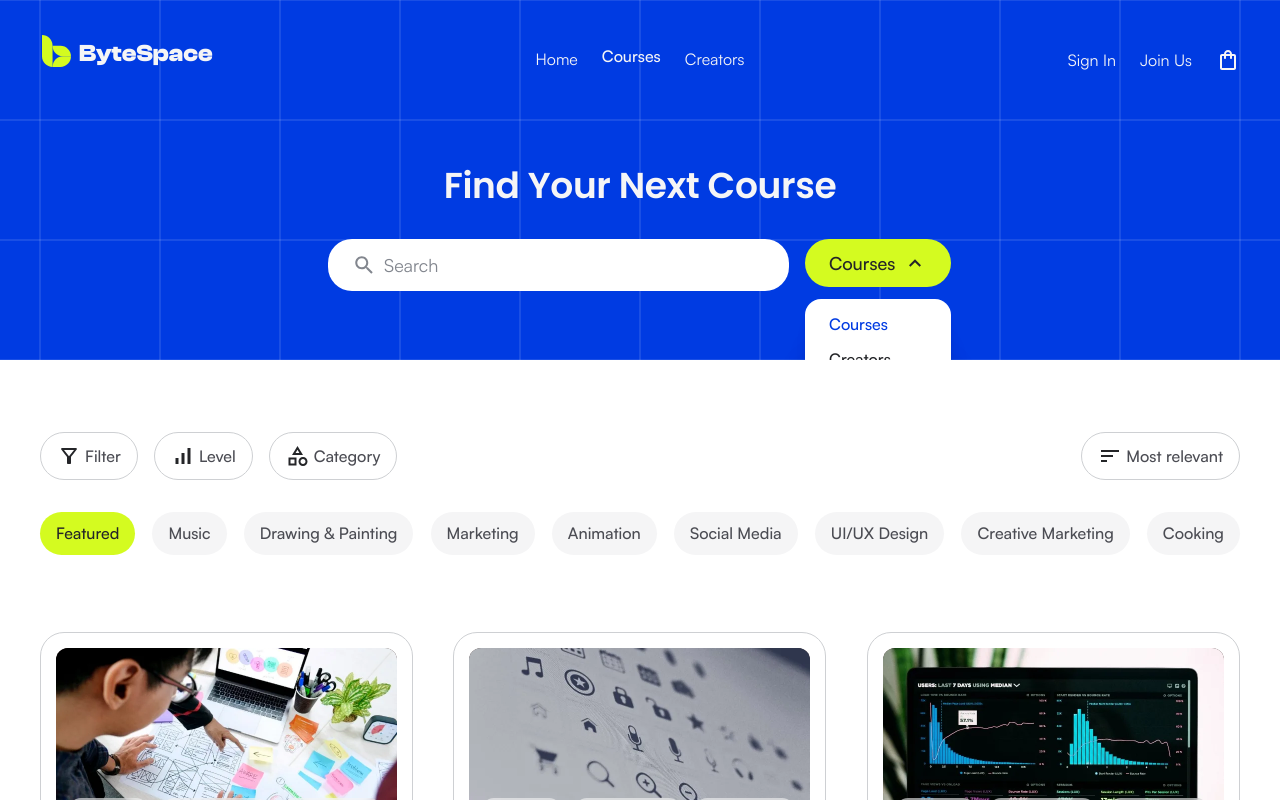
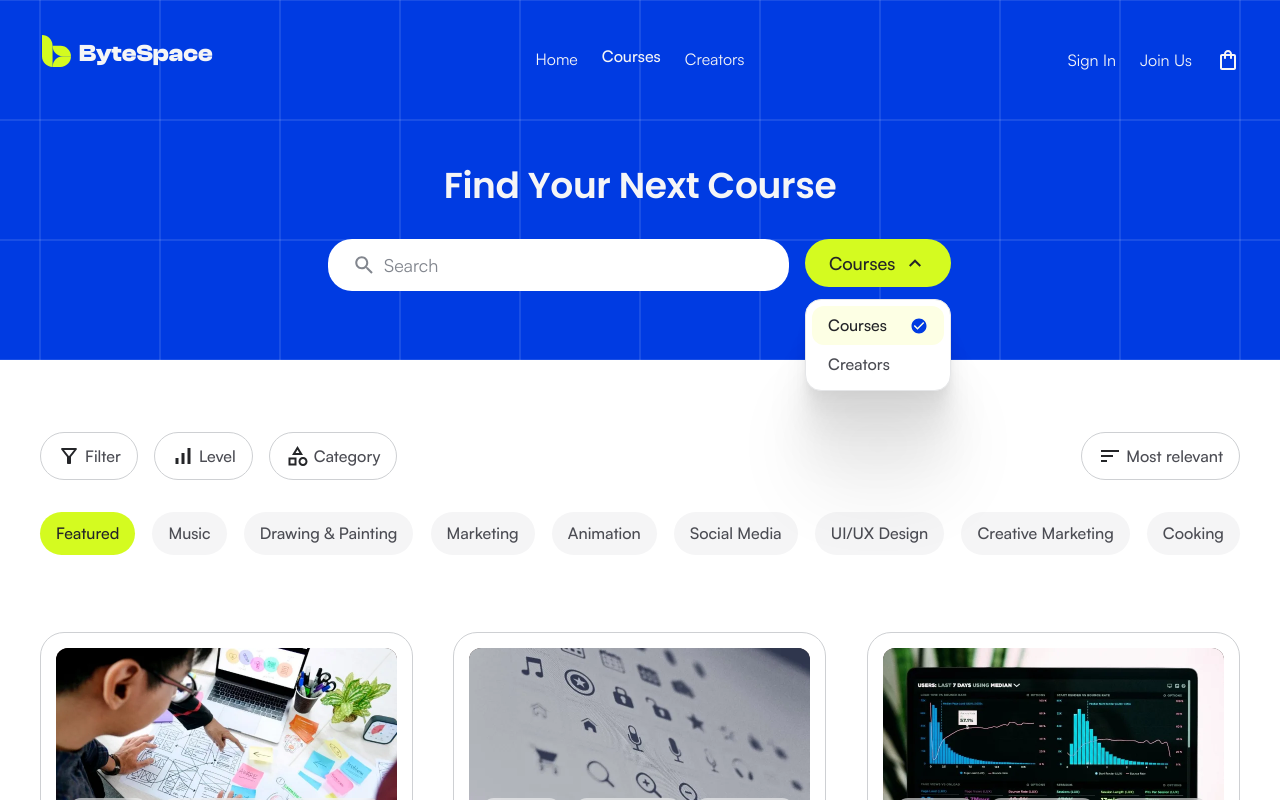
Before and after one commit to developersajeeb/ByteSpace, a Next.js app: page /courses in a window 1280 px wide. Both pictures are taken after a click on the button "Courses". Shown: the top 800 px of the page. Built offline with nearby package versions, Linux system fonts and the light colour scheme.

Commit message:
fix: keep catalog scope dropdown from being clipped by the hero band
- Hero band allows overflow so the menu renders fully above the page
- Menu closes on outside click and Escape; selected option is marked

```diff
--- a/src/app/(site)/courses/page.tsx
+++ b/src/app/(site)/courses/page.tsx
@@ -28,7 +28,7 @@ export default async function CoursesPage({ searchParams }: PageProps<"/courses"
 
   return (
     <>
-      <BlueBand className="h-[300px] sm:h-[360px]">
+      <BlueBand className="z-10 h-[300px] overflow-visible sm:h-[360px]">
         <div className="container-page flex flex-col items-center gap-8 pt-[120px] sm:pt-[164px]">
           <h1 className="text-center font-poppins text-[28px] font-semibold tracking-[-0.01em] text-gray-50 sm:text-[36px] leading-[1.2]">
             Find Your Next Course
--- a/src/components/ui/SearchBar.tsx
+++ b/src/components/ui/SearchBar.tsx
@@ -1,7 +1,7 @@
 "use client";
 
 import Form from "next/form";
-import { useState } from "react";
+import { useEffect, useRef, useState } from "react";
 import { Icon } from "@/components/icons/Icon";
 import { cn } from "@/lib/cn";
 
@@ -19,6 +19,17 @@ const scopes = ["Courses", "Creators"] as const;
 export function SearchBar({ defaultValue, placeholder = "Course, topic, creator", variant = "default", className }: SearchBarProps) {
   const [scope, setScope] = useState<(typeof scopes)[number]>("Courses");
   const [open, setOpen] = useState(false);
+  const menuRef = useRef<HTMLDivElement>(null);
+
+  // Close the scope menu when clicking anywhere outside it.
+  useEffect(() => {
+    if (!open) return;
+    const onPointerDown = (e: PointerEvent) => {
+      if (!menuRef.current?.contains(e.target as Node)) setOpen(false);
+    };
+    document.addEventListener("pointerdown", onPointerDown);
+    return () => document.removeEventListener("pointerdown", onPointerDown);
+  }, [open]);
 
   return (
     <Form action="/courses" role="search" className={cn("flex w-full gap-3 sm:gap-4", variant === "scope" ? "max-w-[624px]" : "max-w-[581px]", className)}>
@@ -42,7 +53,13 @@ export function SearchBar({ defaultValue, placeholder = "Course, topic, creator"
           Search
         </button>
       ) : (
-        <div className="relative shrink-0">
+        <div
+          ref={menuRef}
+          className="relative shrink-0"
+          onKeyDown={(e) => {
+            if (e.key === "Escape") setOpen(false);
+          }}
+        >
           <input type="hidden" name="scope" value={scope.toLowerCase()} />
           <button
             type="button"
@@ -52,10 +69,14 @@ export function SearchBar({ defaultValue, placeholder = "Course, topic, creator"
             className="flex h-12 items-center gap-2 rounded-3xl bg-lime-400 px-6 type-label-l text-gray-950 transition-colors hover:bg-lime-300"
           >
             {scope}
-            <Icon name="keyboard-arrow-down-filled" className={cn("transition-transform", open && "rotate-180")} />
+            <Icon name="keyboard-arrow-down-filled" className={cn("transition-transform duration-200", open && "rotate-180")} />
           </button>
           {open && (
-            <ul role="listbox" className="absolute top-full right-0 z-20 mt-2 w-full overflow-hidden rounded-2xl bg-white py-2 shadow-float">
+            <ul
+              role="listbox"
+              aria-label="Search in"
+              className="absolute top-full right-0 z-30 mt-2 min-w-full overflow-hidden rounded-2xl border border-gray-100 bg-white p-1.5 shadow-float"
+            >
               {scopes.map((s) => (
                 <li key={s}>
                   <button
@@ -66,9 +87,13 @@ export function SearchBar({ defaultValue, placeholder = "Course, topic, creator"
                       setScope(s);
                       setOpen(false);
                     }}
-                    className={cn("w-full px-6 py-2 text-left type-label-m hover:bg-gray-50", scope === s && "text-blue-800")}
+                    className={cn(
+                      "flex w-full items-center justify-between gap-3 rounded-xl px-4 py-2.5 text-left type-label-m transition-colors",
+                      scope === s ? "bg-lime-50 text-gray-950" : "text-gray-700 hover:bg-gray-50",
+                    )}
                   >
                     {s}
+                    {scope === s && <Icon name="check-circle-filled" size={18} className="text-blue-800" />}
                   </button>
                 </li>
               ))}
```
